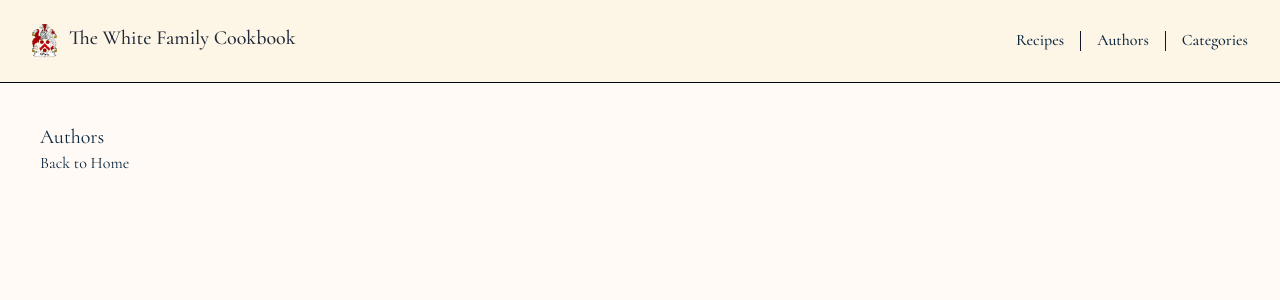
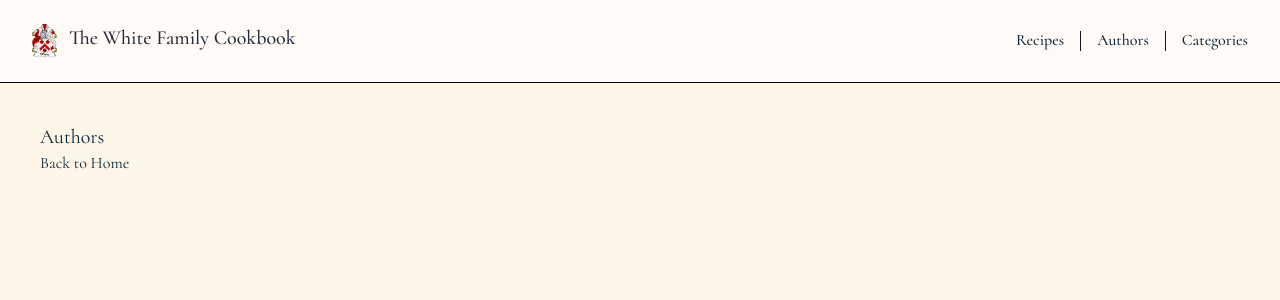
Before and after one commit to phil221/whitefamcookbook-next, a Next.js app: page /authors in a window 1280 px wide. Shown: the top 300 px of the page. Built offline with nearby package versions, Linux system fonts and the light colour scheme.

Commit message:
swap nav and body colors

```diff
--- a/src/app/layout.tsx
+++ b/src/app/layout.tsx
@@ -19,7 +19,7 @@ export default function RootLayout({
   children: React.ReactNode;
 }>) {
   return (
-    <html lang="en" className="bg-beige-200 text-primary">
+    <html lang="en" className="bg-beige-100 text-primary">
       <body className={`${cormorant.className}`}>
         <SiteHeader />
         <div className="p-10 max-w-7xl mx-auto">
--- a/src/components/SiteHeader.tsx
+++ b/src/components/SiteHeader.tsx
@@ -9,7 +9,7 @@ type Props = {
 const SiteHeader = ({ }: Props) => {
 
     return (
-        <header className="bg-beige-100 border-b-[0.25px] border-gray-950 border-double sticky top-0">
+        <header className="bg-beige-200 border-b-[0.25px] border-gray-950 border-double sticky top-0">
             <nav className="mx-auto flex max-w-7xl items-center justify-between p-6 lg:px-8" aria-label="Global">
                 <div className="flex lg:flex-1">
                     <Link href="/">
@@ -25,7 +25,7 @@ const SiteHeader = ({ }: Props) => {
                     </Link>
                 </div>
                 <div className="hidden lg:flex lg:gap-x-4 align-center">
-                    <NavLink href={"/"} text="Recipes" />
+                    <NavLink href={"/recipes"} text="Recipes" />
                     <div className="w-px my-auto h-5 bg-gray-900" />
                     <NavLink href={"/authors"} text="Authors" />
                     <div className="w-px my-auto h-5 bg-gray-900" />
```
